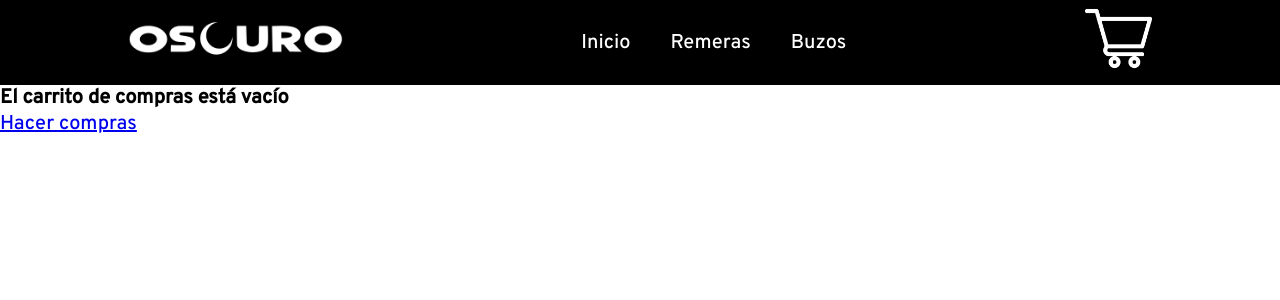
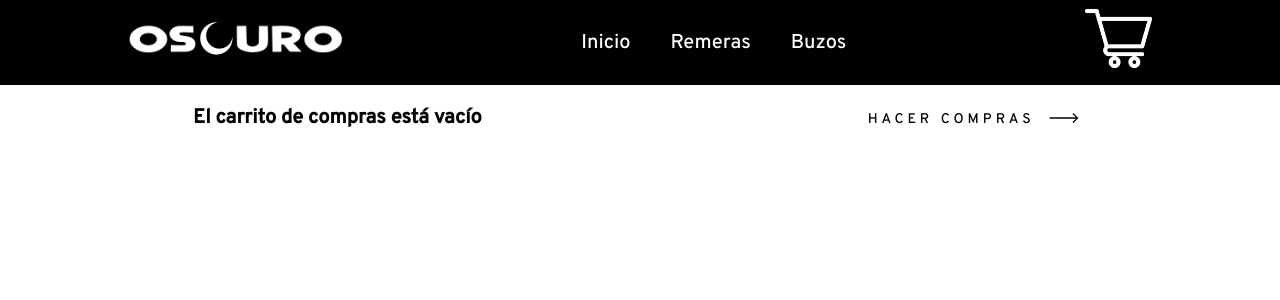
Before and after one commit to aguirreamin12/Oscuro, a React (Create React App) app: page /cart in a window 1280 px wide. Shown: the top 300 px of the page. Built offline with nearby package versions, Linux system fonts and the light colour scheme.

Commit message:
Proyecto Final

```diff
--- /dev/null
+++ b/src/components/Cart/Cart.css
@@ -0,0 +1,72 @@
+a {
+    text-decoration: none;
+}
+.carritoVacio{
+    margin-top: 20px;
+    display: flex;
+    justify-content: space-around;
+}
+
+
+.cta {
+    border: none;
+    background: none;
+  }
+
+  .cta span {
+    padding-bottom: 7px;
+    letter-spacing: 4px;
+    font-size: 14px;
+    padding-right: 15px;
+    text-transform: uppercase;
+  }
+
+  .cta svg {
+    transform: translateX(-8px);
+    transition: all 0.3s ease;
+  }
+
+  .cta:hover svg {
+    transform: translateX(0);
+  }
+
+  .cta:active svg {
+    transform: scale(0.9);
+  }
+
+  .hover-underline-animation {
+    position: relative;
+    color: black;
+    padding-bottom: 20px;
+  }
+
+  .hover-underline-animation:after {
+    content: "";
+    position: absolute;
+    width: 100%;
+    transform: scaleX(0);
+    height: 2px;
+    bottom: 0;
+    left: 0;
+    background-color: #000000;
+    transform-origin: bottom right;
+    transition: transform 0.25s ease-out;
+  }
+
+  .cta:hover .hover-underline-animation:after {
+    transform: scaleX(1);
+    transform-origin: bottom left;
+  }
+
+
+
+  .finishCompra .totalPrice{
+    margin: 20px;
+  }
+
+.finishCompra .finalizarCompra{
+  background-color: rgb(14, 14, 14);
+  color: white;
+  border: none;
+  margin: 20px;
+}
--- a/src/components/Cart/Cart.js
+++ b/src/components/Cart/Cart.js
@@ -2,6 +2,7 @@ import React, { useContext } from "react";
 import { Link } from 'react-router-dom';
 import { CartContext } from "../../context/CartContext";
 import ItemCart from "../ItemCart/ItemCart";
+import './Cart.css'
 
 
 const Cart = () => {
@@ -10,24 +11,29 @@ const Cart = () => {
 
     if (cart.length <= 0) {
         return (
-            <>
+            <div className="carritoVacio">
                     <h1>El carrito de compras está vacío</h1>
-                    <Link to='/'><p>Hacer compras</p></Link>
-                    </>
+                    <Link to='/'><button class="cta">
+    <span class="hover-underline-animation"> Hacer compras </span>
+    <svg viewBox="0 0 46 16" height="10" width="30" xmlns="http://www.w3.org/2000/svg" id="arrow-horizontal">
+        <path transform="translate(30)" d="M8,0,6.545,1.455l5.506,5.506H-30V9.039H12.052L6.545,14.545,8,16l8-8Z" data-name="Path 10" id="Path_10"></path>
+    </svg>
+</button></Link>
+                    </div>
         )
     }
 
 
     return(
-        <>
+        <div className="finishCompra">
             {
                 cart.map((Productos) => <ItemCart key={Productos.id} Productos={Productos}/>)
             }
-            <p>
+            <p className="totalPrice">
                 Total: {getItemPrice()}
             </p>
-            <Link to='/Shop'>Finalizar Compra</Link>
-        </>
+            <Link to='/Shop'><button className="btnASendAction">Finalizar Compra</button></Link>
+        </div>
     )
 }
 
--- a/src/components/CartWidget/CartWidget.js
+++ b/src/components/CartWidget/CartWidget.js
@@ -6,12 +6,12 @@ const CartWidget = () => {
     const {getItemQty} = useContext(CartContext)
 
     return(
-        <>
+        <div>
         <img src={cart} alt='carrito'></img>
 
         {getItemQty() <= 0 ? '' : <span className='cartNumber'>{getItemQty()}</span>}
 
-        </>
+        </div>
     );
 }
 
--- a/src/components/ItemCart/ItemCart.css
+++ b/src/components/ItemCart/ItemCart.css
@@ -1,3 +1,23 @@
+.itemCart {
+    display: grid;
+    grid-template-columns: 2fr 2fr;
+    border: 1px solid black;
+}
+
 .itemCart img {
     width: 200px;
 }
+
+.itemCart div p{
+    margin-top: 40px;
+}
+
+.itemCart div button {
+    border: 1px solid ;
+    background-color: rgb(185, 52, 52);
+    border-radius: 3px;
+}
+
+.itemCart div button:hover {
+    background-color: brown;
+}
--- a/src/components/ItemCart/ItemCart.js
+++ b/src/components/ItemCart/ItemCart.js
@@ -14,6 +14,7 @@ const ItemCart = ({ Productos }) => {
                 <p>Precio unitario: {Productos.precio}</p>
                 <p>Subtotal: ${Productos.quantity * Productos.precio}</p>
                 <button onClick={() => deleteItem(Productos.id)}>Eliminar</button>
+
             </div>
         </div>
     )
--- a/src/components/navBar/navBar.css
+++ b/src/components/navBar/navBar.css
@@ -63,6 +63,6 @@
 }
 
 .cartNumber{
+    text-decoration: none;
     color: white;
-    text-decoration: none;
 }
--- a/src/views/ItemDetail/ItemDetail.js
+++ b/src/views/ItemDetail/ItemDetail.js
@@ -2,13 +2,19 @@ import React, { useContext } from 'react'
 import "./ItemDetail.css";
 import ItemCount from '../../components/ItemCount/ItemCount'
 import { CartContext } from '../../context/CartContext';
-import { Link } from 'react-router-dom';
+import Swal from 'sweetalert2'
 
 function ItemDetail({ Productos }) {
     const {addItem} = useContext(CartContext)
 
     const onAdd = (cantidad) => {
         addItem(Productos, cantidad)
+        Swal.fire({
+            position: 'center',
+            icon: 'success',
+            text: '¡Has agregado este producto a tu carrito!',
+            showConfirmButton: false,
+        })
     }
 
 
@@ -27,7 +33,6 @@ function ItemDetail({ Productos }) {
                 <div className='counter'>
                         <ItemCount stock={5} initial={1} onAdd={onAdd}/>
                 </div>
-                <Link to='/cart'>Finalizar compra</Link>
             </div>
         </div>
 	);
```
